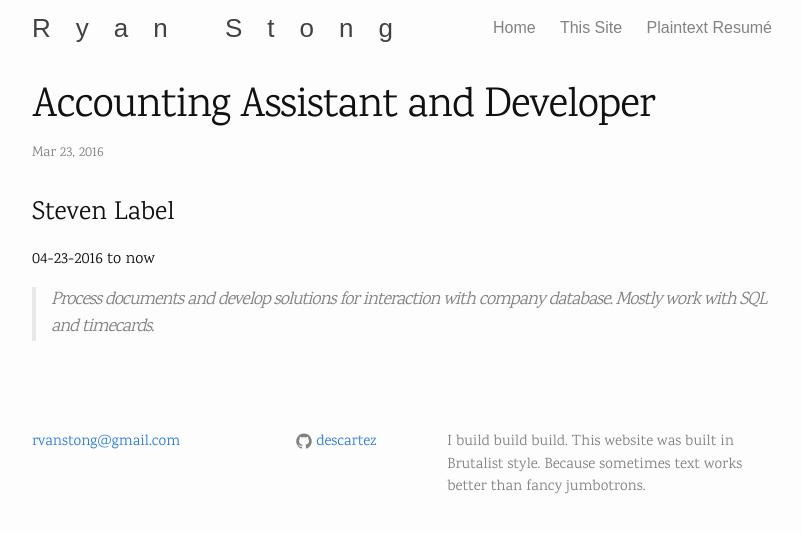
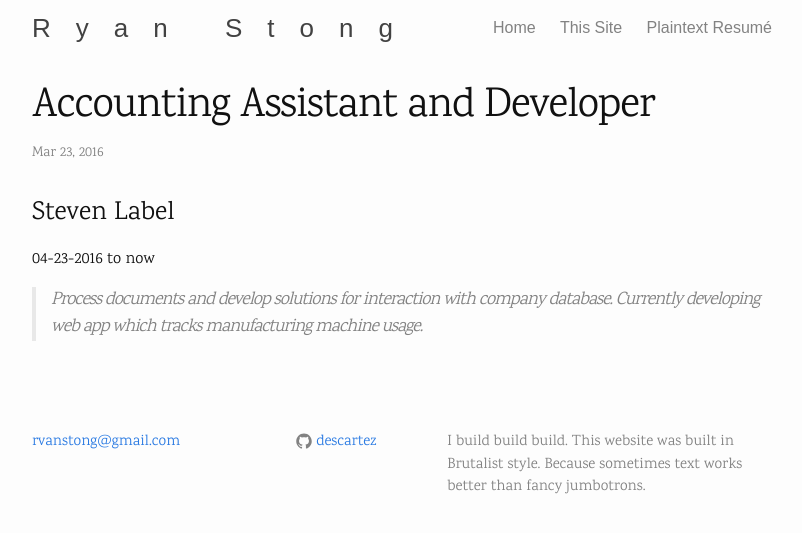
Before and after one commit to descartez/descartez.github.io, a Jekyll site: the page built from _posts/2015-03-23-job-accounting-assistant-and-developer.md, in a window 1280 px wide. Shown: the top 533 px of the page, without its empty margins (238-1040 px from the left). Built offline with Jekyll 4.4.1, drawn with Linux system fonts in a browser that asks for light colours; some web fonts are replaced.

```diff
--- a/_posts/2015-03-23-job-accounting-assistant-and-developer.md
+++ b/_posts/2015-03-23-job-accounting-assistant-and-developer.md
@@ -8,4 +8,4 @@ categories: job
 ### Steven Label
 04-23-2016 to now
 
-> Process documents and develop solutions for interaction with company database. Mostly work with SQL and timecards.
+> Process documents and develop solutions for interaction with company database. Currently developing web app which tracks manufacturing machine usage.
```
Also changed, not shown: _posts/2016-01-01-proj-neogatchi-tomopets.md (deleted, +0 -14 lines), _posts/2016-08-01-proj-myodotracker.md (added, +16 -0 lines).
